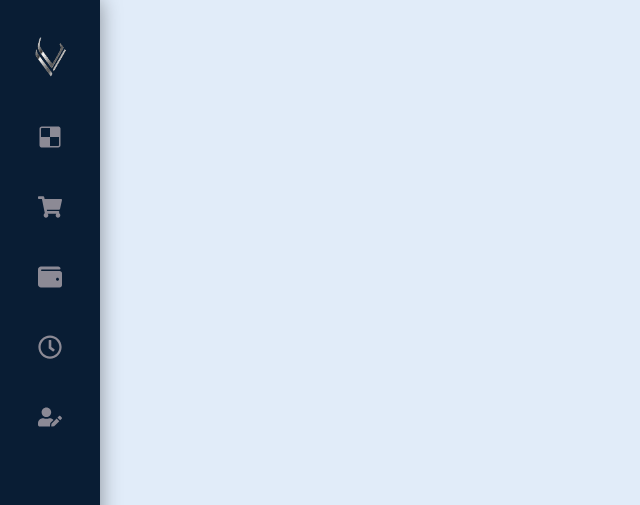
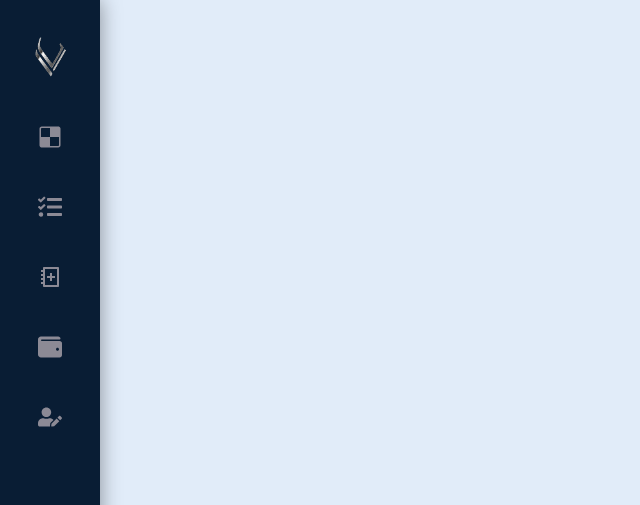
Before and after one commit to VittorioBarella/projeto_dashboard_react, a React (Create React App) app: page / in a window 1280 px wide. Shown: the top 505 px of the page, without its empty margins (0-640 px from the left). Built offline with nearby package versions, Linux system fonts and the light colour scheme.

Commit message:
reorganized icons

```diff
--- a/src/components/dashboard-sidebar/dashboard-sidebar.js
+++ b/src/components/dashboard-sidebar/dashboard-sidebar.js
@@ -1,44 +1,45 @@
-import React, { useEffect } from "react";
-import Logo from "../../img/logo.png";
-import "./dashboard-sidebar.css";
-import { Link } from "react-router-dom";
+import React, { useEffect } from 'react';
+import Logo from '../../img/logo.png';
+import './dashboard-sidebar.css';
+import { Link } from 'react-router-dom';
 import {
   FaDelicious,
-  FaShoppingCart,
+  FaTasks,
   FaWallet,
   FaUserEdit,
-  FaRegClock,
   FaCog,
   FaSignOutAlt,
-} from "react-icons/fa";
+} from 'react-icons/fa';
+import { RiHealthBookLine } from 'react-icons/ri';
 
 export function DashboardSidebar() {
   useEffect(() => {
     const mainMenuLi = document
-      .getElementById("mainMenu")
-      .querySelectorAll("li");
+      .getElementById('mainMenu')
+      .querySelectorAll('li');
 
     function changeActive() {
-      mainMenuLi.forEach((n) => n.classList.remove("active"));
-      this.classList.add("active");
+      mainMenuLi.forEach((n) => n.classList.remove('active'));
+      this.classList.add('active');
     }
 
-    mainMenuLi.forEach((n) => n.addEventListener("click", changeActive));
+    mainMenuLi.forEach((n) => n.addEventListener('click', changeActive));
   }, []);
 
   return (
     <menu>
-      <img src={Logo} alt="" />
-      <ul id="mainMenu">
-        <Icon icon={FaDelicious} to="/home" />
-        <Icon icon={FaShoppingCart} to="#" />
-        <Icon icon={FaWallet} to="#" />
-        <Icon icon={FaRegClock} to="#" />
-        <Icon icon={FaUserEdit} to="/account-profile" />
+      <img src={Logo} alt='' />
+      <ul id='mainMenu'>
+        <Icon icon={FaDelicious} to='/home' />
+        <Icon icon={FaTasks} to='#' />
+        <Icon icon={RiHealthBookLine} to='#' />
+        <Icon icon={FaWallet} to='#' />
+
+        <Icon icon={FaUserEdit} to='/account-profile' />
       </ul>
-      <ul className="settingsMenu">
-        <Icon icon={FaCog} to="#" />
-        <Icon icon={FaSignOutAlt} to="#" />
+      <ul className='settingsMenu'>
+        <Icon icon={FaCog} to='#' />
+        <Icon icon={FaSignOutAlt} to='#' />
       </ul>
     </menu>
   );
```
